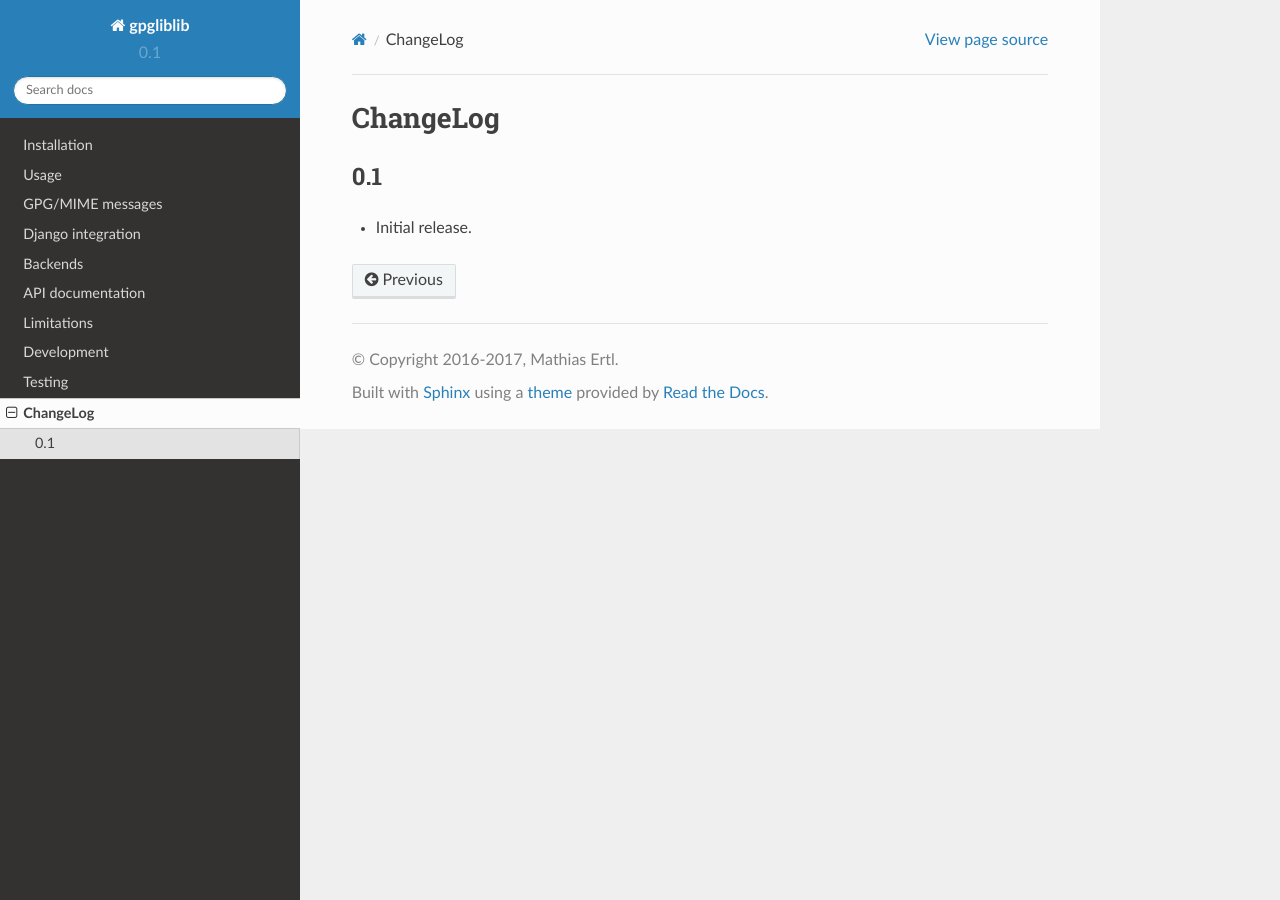
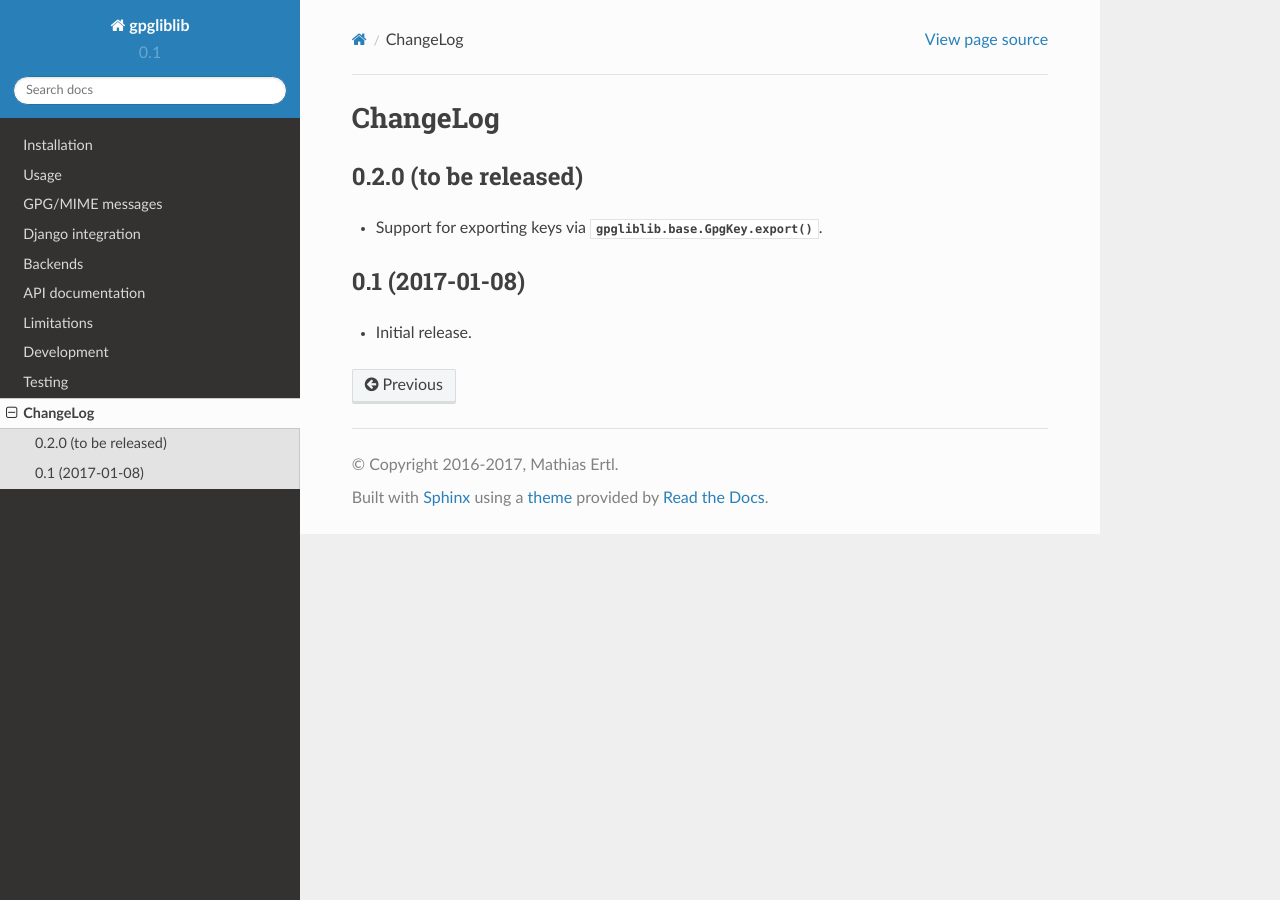
Before and after one commit to mathiasertl/gpgliblib, a Sphinx documentation site: the page built from doc/changelog.rst, in a window 1280 px wide. Built offline with Sphinx 7.4.7 and the Read the Docs theme 2.0.0, drawn with Linux system fonts in a browser that asks for light colours.

Commit message:
update changelog

```diff
--- a/doc/changelog.rst
+++ b/doc/changelog.rst
@@ -2,8 +2,14 @@
 ChangeLog
 #########
 
-***
-0.1
-***
+**********************
+0.2.0 (to be released)
+**********************
+
+* Support for exporting keys via :py:func:`gpgliblib.base.GpgKey.export`.
+
+****************
+0.1 (2017-01-08)
+****************
 
 * Initial release.
```
